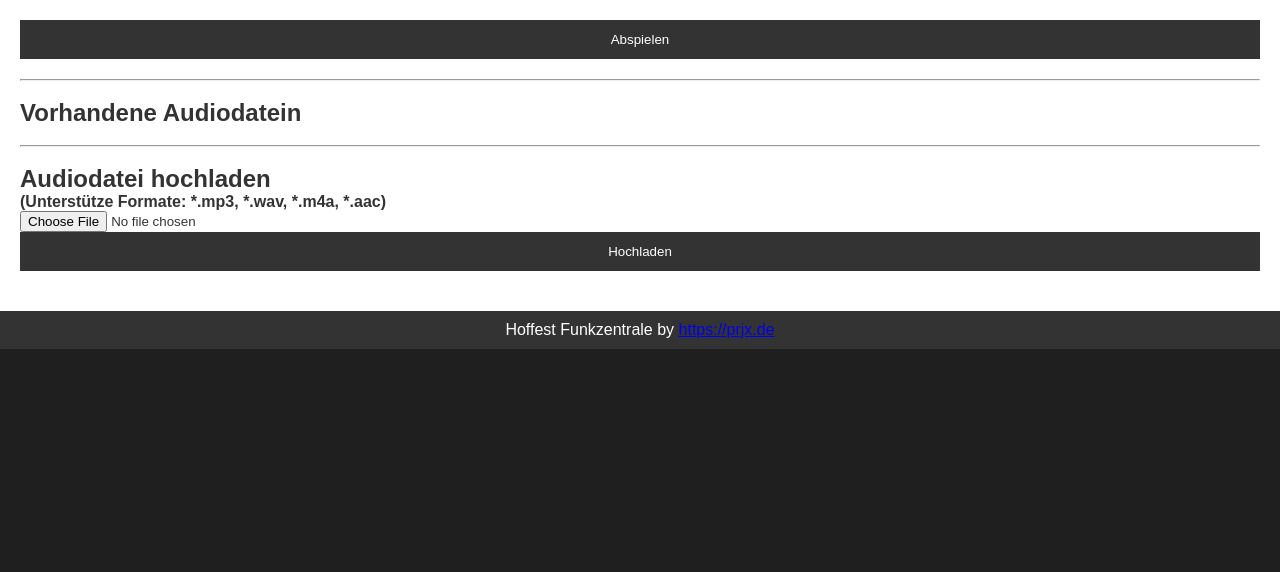
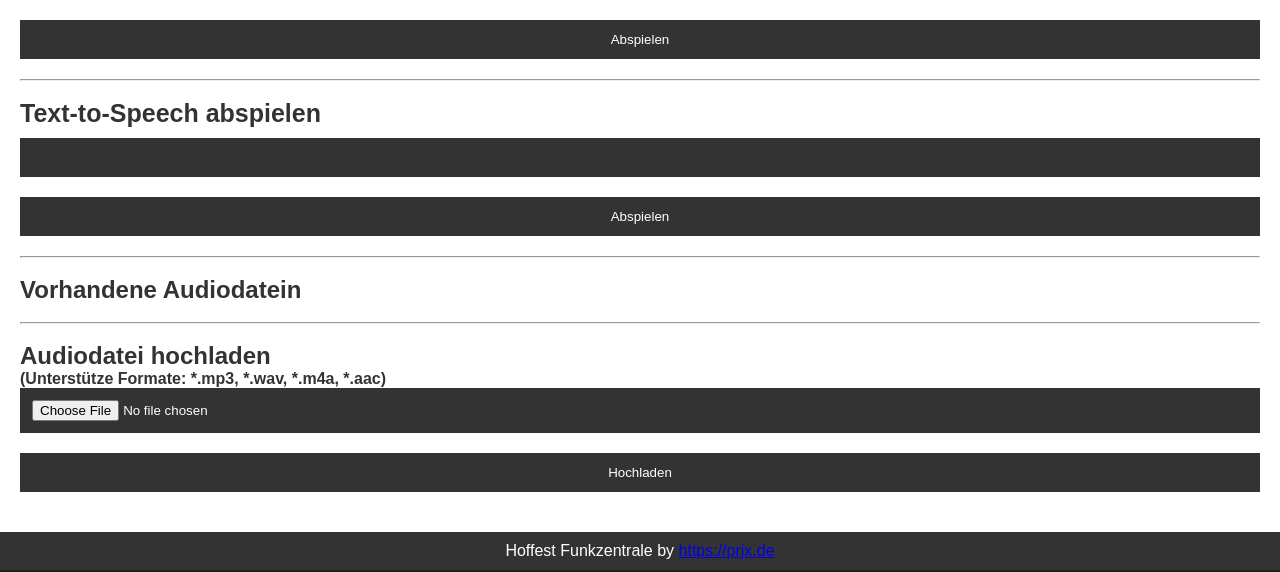
Before and after one commit to cascha42/funkzentrale, a Flask app: template templates/index.html in a window 1280 px wide. Shown: the part 196-768 px from the top of the page. Run offline with Flask 3, Linux system fonts and the light colour scheme; the template is opened without the code that fills it, so the values that code supplies are empty.

Commit message:
added support for tts

```diff
--- a/app.py
+++ b/app.py
@@ -3,6 +3,7 @@
 import subprocess
 import RPi.GPIO as GPIO
 import time
+from gtts import gTTS
 
 app = Flask(__name__)
 
@@ -33,6 +34,27 @@
     subprocess.run(['mplayer', '-ao', 'alsa', os.path.join(audio_folder, selected_audio)])
 
     GPIO.output(gpio_pin, GPIO.LOW)
+
+    os.remove(os.path.join(audio_folder, selected_audio))
+
+    return redirect('/')
+
+
+@app.route('/tts', methods=['POST'])
+def play_tts():
+    tts_text = request.form['tts']
+
+    tts = gTTS(tts_text, lang='de')
+    tts.save(os.path.join(audio_folder, 'tts.mp3'))
+
+    GPIO.output(gpio_pin, GPIO.HIGH)
+
+    time.sleep(0.2)
+    subprocess.run(['mplayer', '-ao', 'alsa', os.path.join(audio_folder, 'tts.mp3')])
+
+    GPIO.output(gpio_pin, GPIO.LOW)
+
+
 
     return redirect('/')
 
--- a/static/style.css
+++ b/static/style.css
@@ -81,6 +81,7 @@
     font-size: 25px; /* Größe des Texts ändern */
 }
 
+input,
 select,
 button {
     padding: 12px;
--- a/templates/index.html
+++ b/templates/index.html
@@ -34,6 +34,13 @@
                <option value="{{ file }}">{{ file.split('.')[0] }}</option>
                {% endfor %}
             </select>
+            <button type="submit">Abspielen</button>
+         </form>
+         <hr>
+         <br>
+        <form action="/tts" method="POST" id="ttsForm">
+            <label for="tts">Text-to-Speech abspielen</label>
+            <input id="tts" name="tts"/>
             <button type="submit">Abspielen</button>
          </form>
          <hr>
```
Also changed, not shown: 1 other file.
